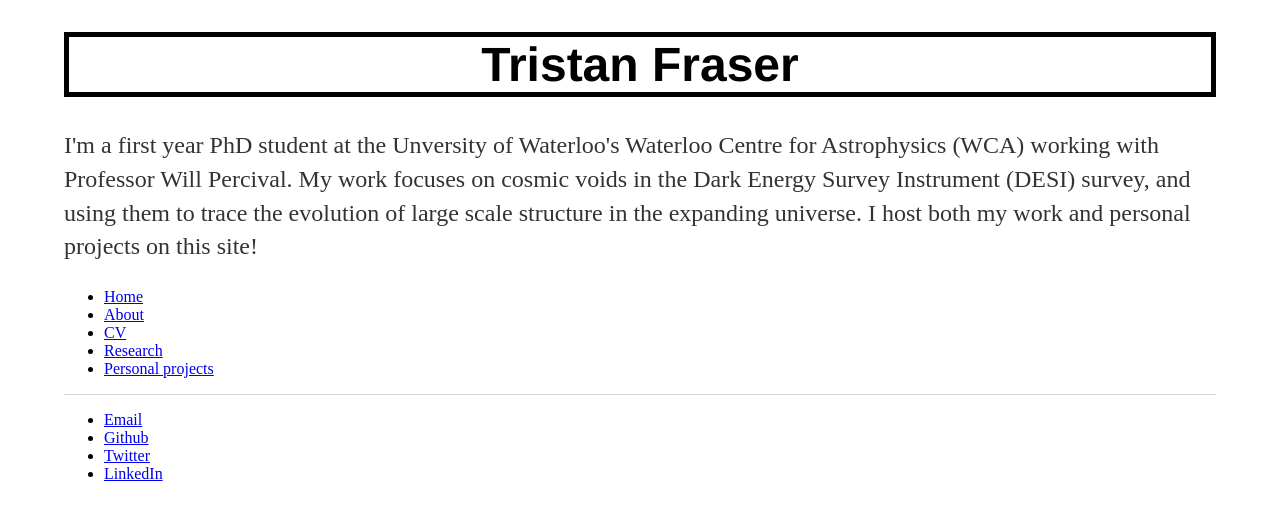
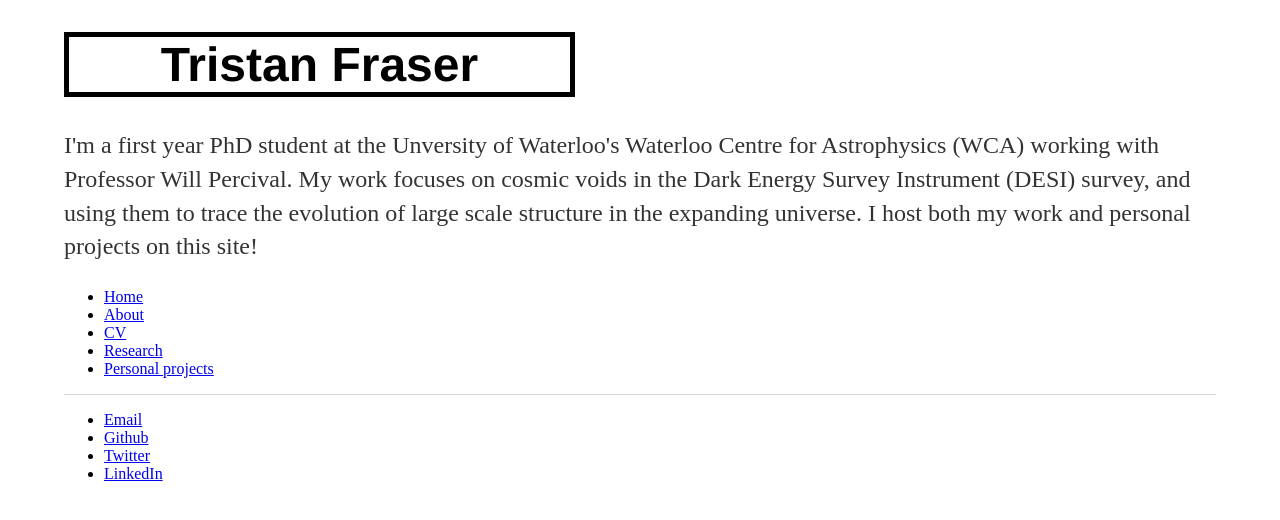
Before and after one commit to tsfraser/tsfraser.github.io, a Jekyll site: the page built from index.html, in a window 1280 px wide. Shown: the top 520 px of the page. Built offline with Jekyll 4.4.1, drawn with Linux system fonts in a browser that asks for light colours.

Commit message:
Update main.css

```diff
--- a/css/main.css
+++ b/css/main.css
@@ -1,7 +1,7 @@
 .header2{
     text-align: center;
     border: 5px solid black;
-    width: auto;
+    width: 40%;
     padding: 0 20px 0 20px;
 }
 
```
